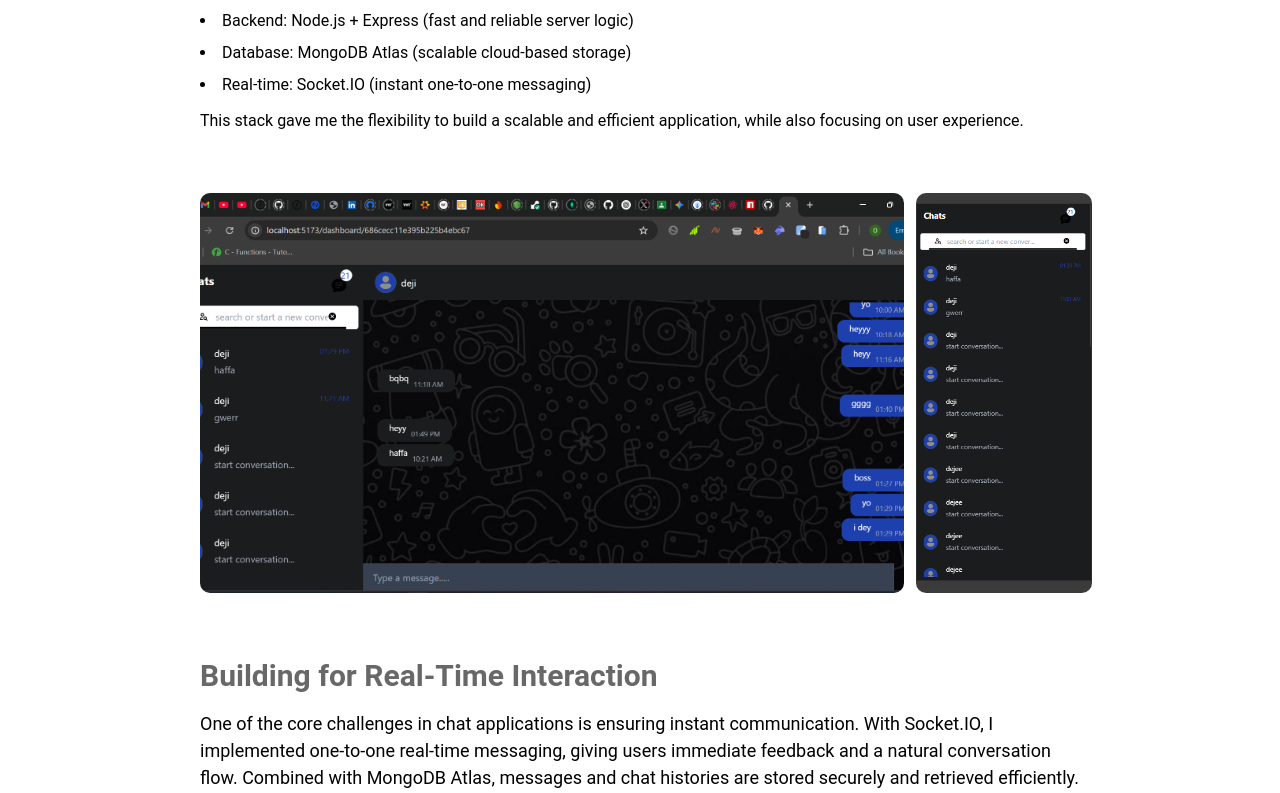
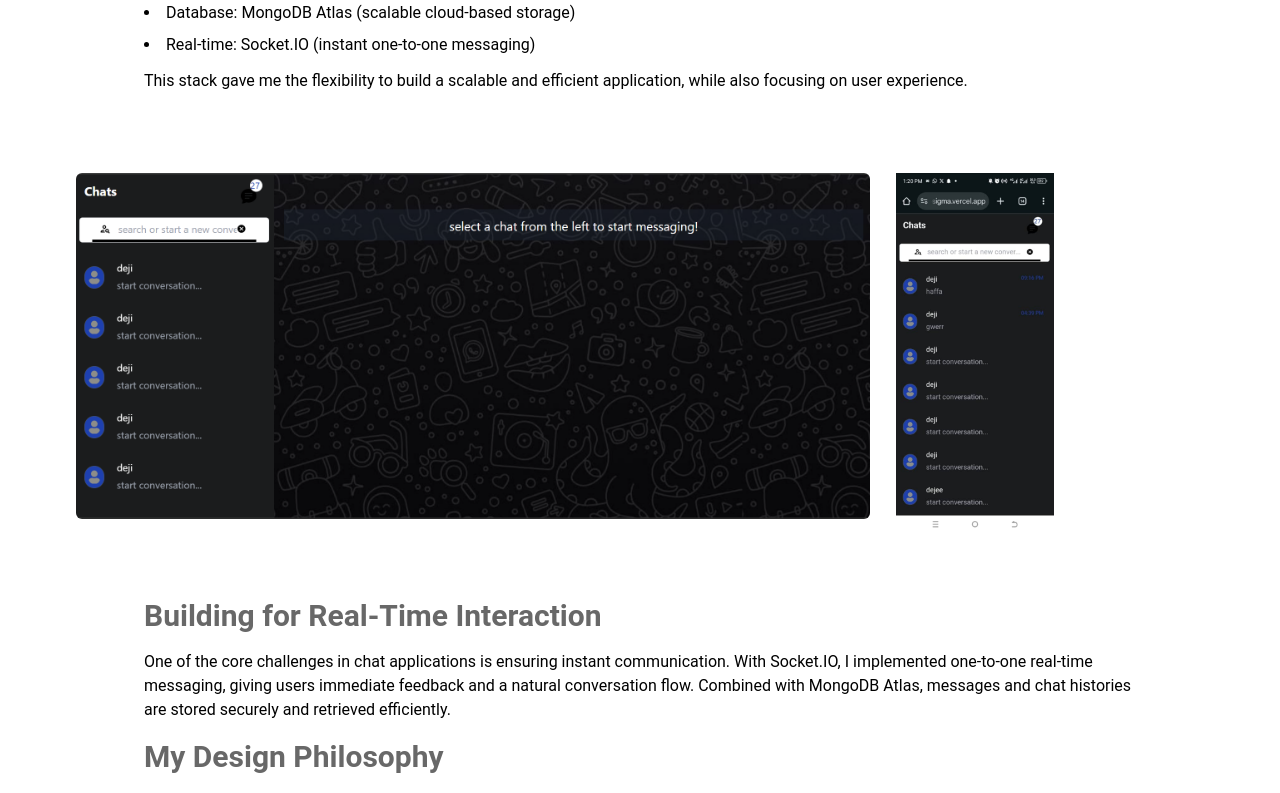
Before and after one commit to Deji06/Myportfolio, a React (Vite) app: page /ChatApp in a window 1280 px wide. Shown: the part 967-1760 px from the top of the page. Built offline with nearby package versions, Linux system fonts and the light colour scheme; a web font is replaced by a local one.

Commit message:
added new images and adjusted the chat app and slider components UI

```diff
--- a/src/components/LeftContainer.tsx
+++ b/src/components/LeftContainer.tsx
@@ -68,22 +68,14 @@ const LeftContainer = () => {
               github
             </a>
           </div>
-        {/* <div className="border w-full border-[#171717]"></div> */}
-          {/* <button
-            className="border-gradient px-7 py-3 capitalize  animate-fade-in"
-            style={{animationDelay:'1s'}}
-
-            >
-              <a href="" className="text-[#686868] ">download cv</a>
-          </button> */}
         </div>
 
         <div className="border w-full md:border-[#171717] border-white mt-5"></div>
-        <div className="">
 
+        <div>
+         <Slider />
         </div>
 
-        <Slider />
         <div className="flex flex-col space-y-3">
           <h2 className="mt- sm:ml-5 font-Zeyada sm:text-[20px] text-[30px] text-[#cccdde] ml-2 ">
             want to reach me ?
--- a/src/components/Slider.tsx
+++ b/src/components/Slider.tsx
@@ -49,7 +49,7 @@ const Slider: React.FC = () => {
       >
         {techLogos.map((logo, index) => (
           <SwiperSlide key={index}>
-            <div className="h-10">
+            <div className="borde py-2 px-5">
               <img
                 src={logo.src}
                 alt={logo.alt}
--- a/src/pages/ChatApp.tsx
+++ b/src/pages/ChatApp.tsx
@@ -1,6 +1,6 @@
 import appImage from '../assets/chatApp.png'
-import mobileView from '../assets/mobileview.png'
-import DesktopView from '../assets/chatappSS.png'
+import mobileView from '../assets/chatappMobile.jpg'
+import DesktopView from '../assets/desktopview.png'
 
 const ChatApp = () => {
   return (
@@ -14,7 +14,8 @@ const ChatApp = () => {
           className='w-[80%] md:h-[450px] m-auto mt-5'
         />
 
-        <div className='px-5 md:px-2 md:w-[70%] m-auto mt-10 space-y-5'>
+        <div className='px-5 m-auto mt-10 space-y-5'>
+          <div className='md:w-[80%] m-auto'>
             <p className='font-bold text-[30px] text-[#686868]'>Building a Seamless Chat App: My Approach to UI/UX and Real-Time Design</p>
             <p className='text-black text-[18px]'>
               Effective communication tools are essential in today’s world, and
@@ -33,31 +34,34 @@ const ChatApp = () => {
               <p className='text-black'>This stack gave me the flexibility to build a scalable and efficient application, while also focusing on user experience.</p>
             </div>
 
-            <div className='flex  md:flex-row flex-col gap-x-3 gap-y-5 pt-10'>
+          </div>
+
+            <div className='flex md:flex-row flex-col gap-x-3 gap-y-5 pt-10 md:w-[80%] md:mx-14'>
               <img
                 src={DesktopView} alt="mobile view for the chat app"
-                className='md:w-[80%] h-[400px] object-cover rounded-[10px]'
+                className='md:w-[80%] max-h-[450px] m-auto mt-5 object-contain rounded-md'
+
+                // className='md:w-[100%] h-[400px] object-cover rounded-[10px]'
                 loading='lazy'
               />
                <img
                 src={mobileView}
                 alt="mobile view for the chat app"
-                className='md:w-[20%] h-[400px] object-cover rounded-[10px]'
+                className='w-[80%] md:max-h-[360px] m-auto mt-5 object-contain rounded-[10px]'
+
+                // className='md:w-[20%] h-[400px] object-cover rounded-[10px]'
                 loading='lazy'
                />
             </div>
 
-            <div className='space-y-3'>
+            <div className='space-y-3 md:w-[80%] m-auto'>
               <p className='font-bold text-[30px] text-[#686868] pt-10'>Building for Real-Time Interaction</p>
-              <p className='text-black text-[18px] '>
+              <p className='text-black'>
                 One of the core challenges in chat applications is ensuring instant communication.
                 With Socket.IO, I implemented one-to-one real-time messaging, giving users immediate feedback and a
                 natural conversation flow. Combined with MongoDB Atlas, messages and chat histories
                 are stored securely and retrieved efficiently.
               </p>
-            </div>
-
-
               <div className='space-y-3'>
                 <p className='font-bold text-[30px] text-[#686868]'>My Design Philosophy</p>
                 <p className='text-black'>For me, a successful digital product is not just functional — it’s enjoyable to use. This project reflects my philosophy:</p>
@@ -67,6 +71,10 @@ const ChatApp = () => {
                   <li className='text-black'>Think scalability: Design systems that can grow with user demand.</li>
                 </ul>
               </div>
+
+            </div>
+
+
         </div>
       </div>
 
```
Also changed, not shown: src/assets/chatappMobile.jpg (added), src/assets/desktopview.png (added). Lines whose indentation alone changed are shown as unchanged.
